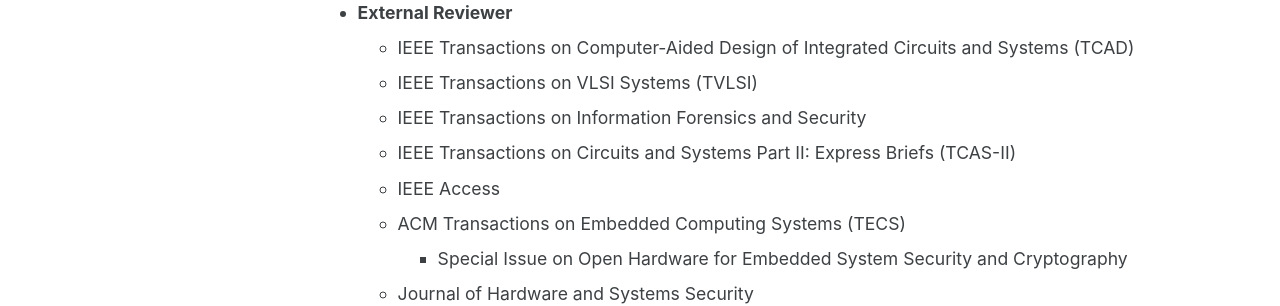
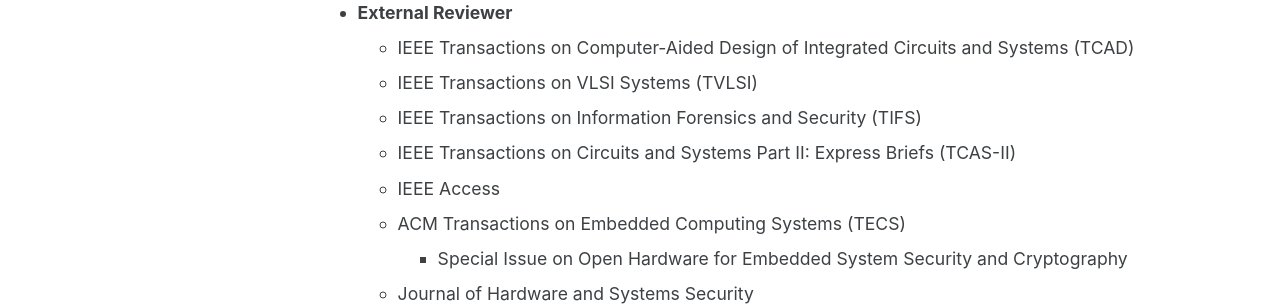
Before and after one commit to yinghuah/yinghuah.github.io, a Jekyll site: the page built from _pages/professional_activity.md, in a window 1280 px wide and 1196 px high. Shown: the part 632-938 px from the top of the window. Built offline with Jekyll 4.4.1, drawn with Linux system fonts in a browser that asks for light colours; cached includes are drawn as plain includes; our own code applies the rules of GitHub Pages for plain Markdown files.

Commit message:
Update professional_activity.md

```diff
--- a/_pages/professional_activity.md
+++ b/_pages/professional_activity.md
@@ -25,7 +25,7 @@ title: null
 - **External Reviewer**
 	- IEEE Transactions on Computer-Aided Design of Integrated Circuits and Systems (TCAD)
 	- IEEE Transactions on VLSI Systems (TVLSI)
-	- IEEE Transactions on Information Forensics and Security
+	- IEEE Transactions on Information Forensics and Security (TIFS)
 	- IEEE Transactions on Circuits and Systems Part II: Express Briefs (TCAS-II)
 	- IEEE Access
 	- ACM Transactions on Embedded Computing Systems (TECS)
```
